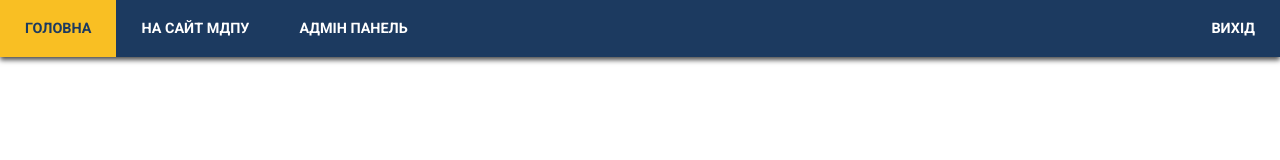
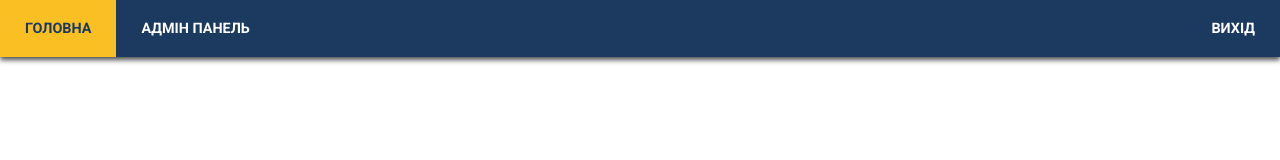
Before and after one commit to anpdko/html_disciplines_mdpu, a plain HTML site: page index.html in a window 1280 px wide. Drawn offline with Linux system fonts and the light colour scheme.

Commit message:
index test comment

```diff
--- a/index.html
+++ b/index.html
@@ -13,7 +13,7 @@
          <nav class='nav'>
             <ul>
                <li><a class='link_button' href="./index.html">Головна</a></li>
-               <li><a class='link_button' href="https://mdpu.org.ua/">На сайт МДПУ</a></li>
+               <!-- <li><a class='link_button' href="https://mdpu.org.ua/">На сайт МДПУ</a></li> -->
                <li><a class='link_button' href="./admin.students.html">Адмін панель</a></li>
             </ul>
             <ul>
```
